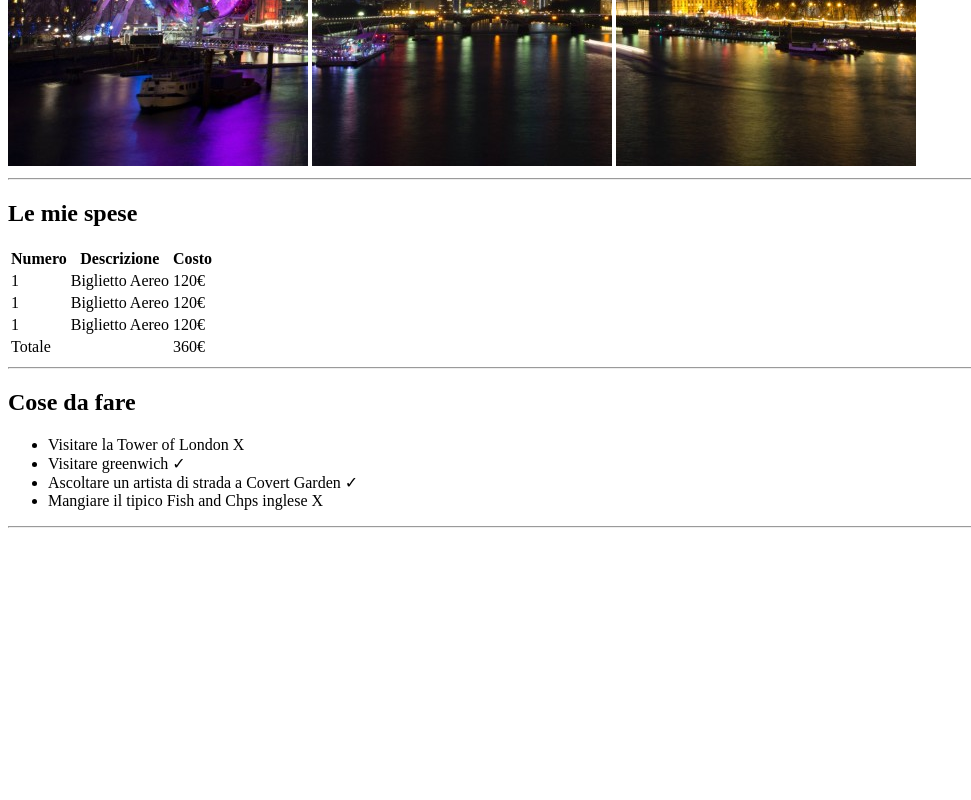
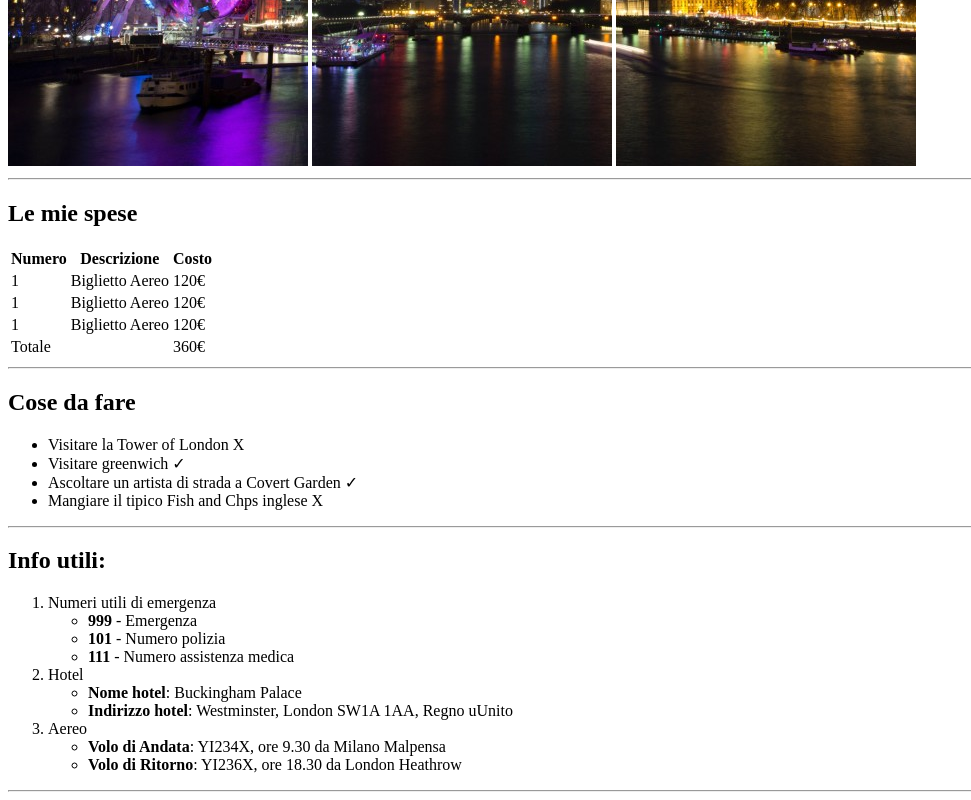
Before and after one commit to TommasoPezzola231/html-london-trip, a plain HTML site: page index.html in a window 1280 px wide. Shown: the part 514-1314 px from the top of the page, without its empty margins (0-971 px from the left). Before the commit the page ends 1050 px from the top, so only its background shows below. Drawn offline with Linux system fonts and the light colour scheme.

Commit message:
Aggiunte info Utili

```diff
--- a/index.html
+++ b/index.html
@@ -75,6 +75,32 @@
             <hr>
         </section>
 
+        <!--Info utili-->
+        <section>
+            <h2>Info utili:</h2>
+            <ol>
+                <li>Numeri utili di emergenza</li>
+                <ul style="list-style-type:circle;">
+                    <li><strong>999</strong> - Emergenza</li>
+                    <li><strong>101</strong> - Numero polizia</li>
+                    <li><strong>111</strong> - Numero assistenza medica</li>
+                </ul>
+
+                <li>Hotel</li>
+                <ul style="list-style-type:circle;">
+                    <li><strong>Nome hotel</strong>: Buckingham Palace</li>
+                    <li><strong>Indirizzo hotel</strong>: Westminster, London SW1A 1AA, Regno uUnito</li>
+                </ul>
+
+                <li>Aereo</li>
+                <ul style="list-style-type:circle;">
+                    <li><strong>Volo di Andata</strong>: YI234X, ore 9.30 da Milano Malpensa</li>
+                    <li><strong>Volo di Ritorno</strong>: YI236X, ore 18.30 da London Heathrow</li>
+                </ul>
+            </ol>
+            <hr>
+        </section>
+
     </main>
 </body>
 </html>
```
